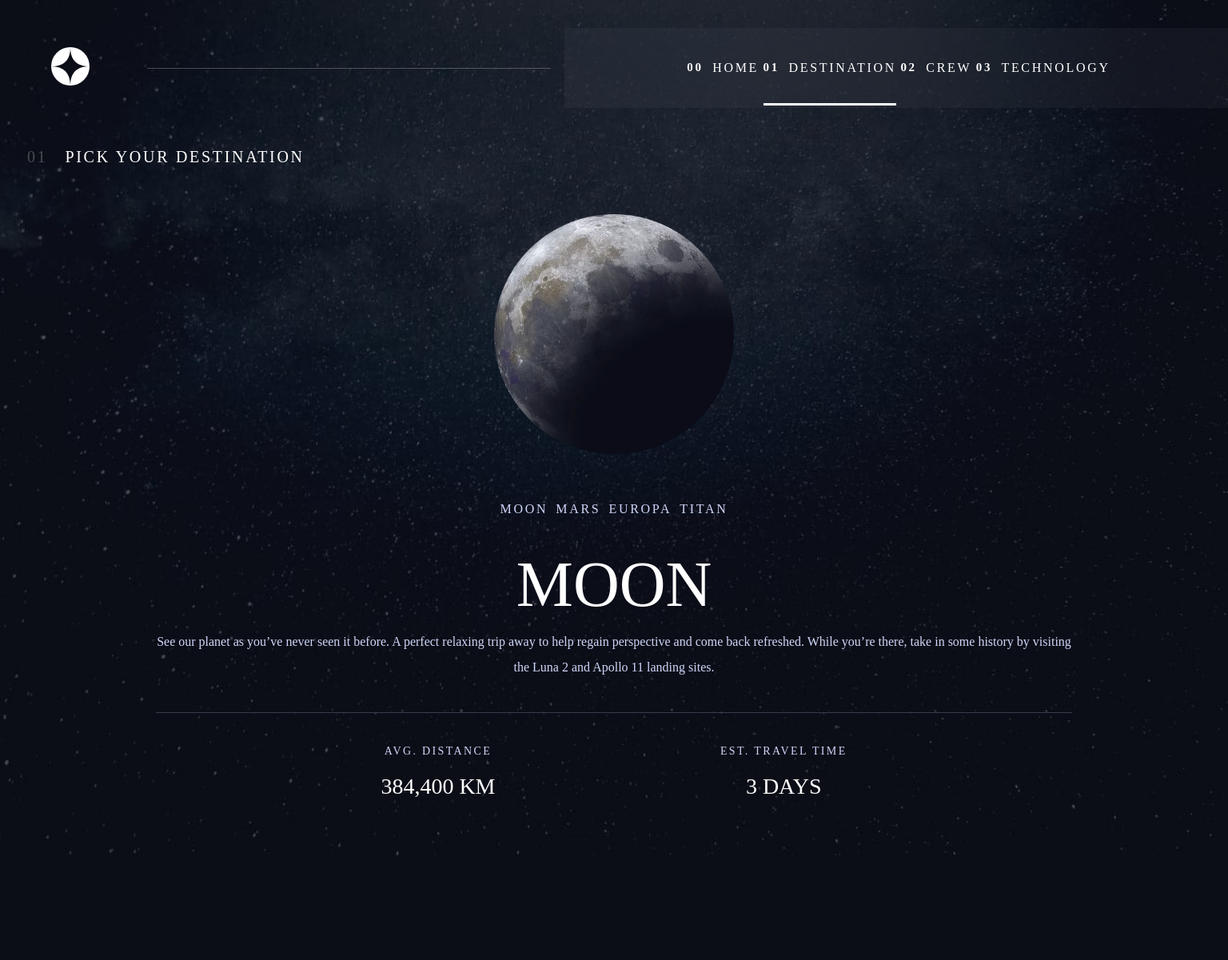
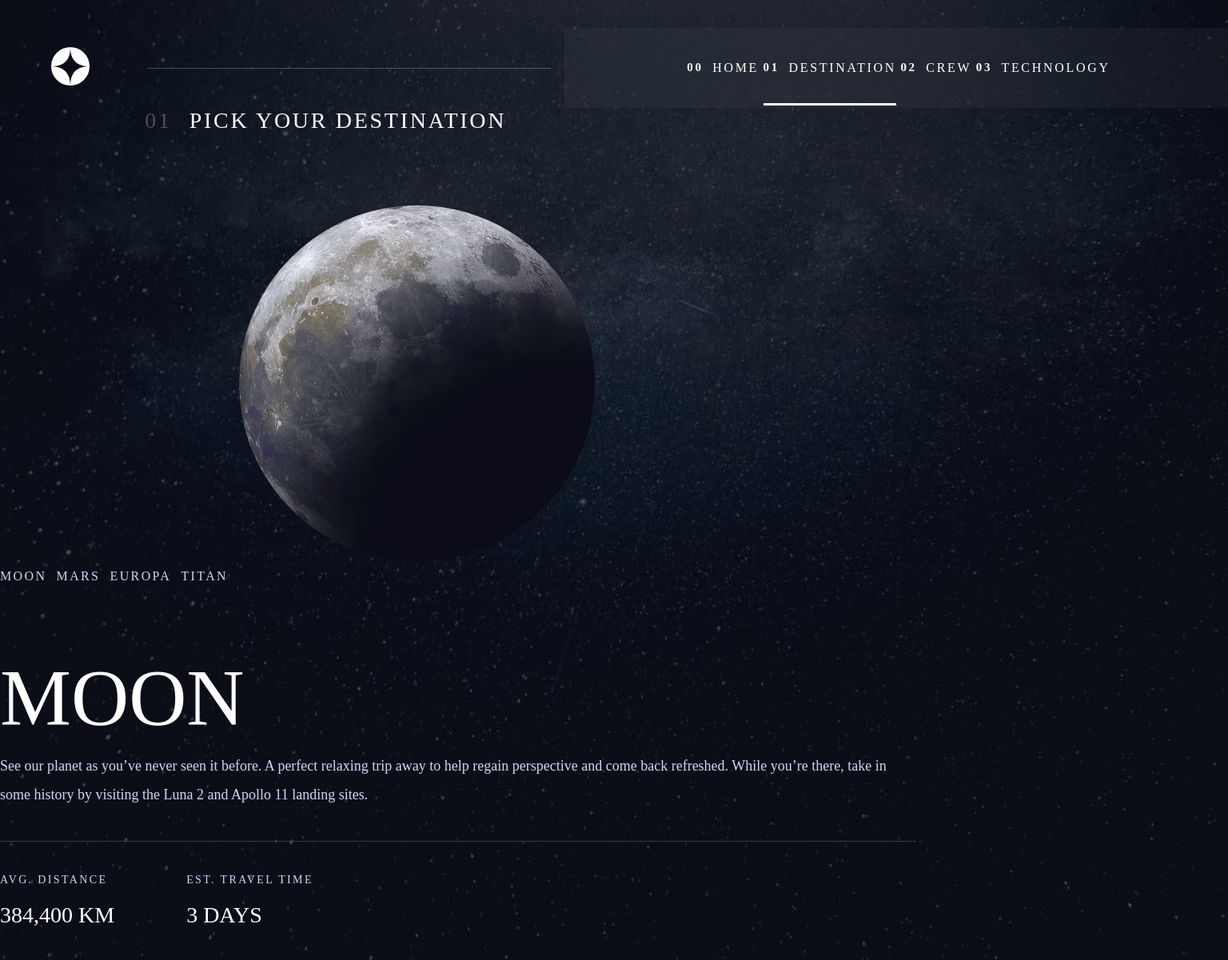
Before and after one commit to salvarez96/FEM-space-website, a React (Vite) app: page /destination/1 in a window 1536 px wide. Shown: the whole page at 80% size. Before the commit the page ends 1070 px from the top, so only its background shows below. Built offline with nearby package versions, Linux system fonts and the light colour scheme; a web font is replaced by a local one.

Commit message:
💄 Finish destination page desktop styles
Add transition styles to custom content links.

```diff
--- a/src/styles/pages/destination.module.scss
+++ b/src/styles/pages/destination.module.scss
@@ -17,20 +17,40 @@ body {
 .destination-navigation {
   width: calc((237.5 * 100%) / 375);
   max-width: 285px;
-  text-align: center;
   margin: 0 auto;
   max-height: calc(28rem / 16);
+  text-align: center;
 
   ul {
     display: flex;
     flex-direction: row;
     margin-top: 10px;
+    min-height: fit-content;
 
     li {
       text-transform: uppercase;
       color: var(--secondary-clr);
+      letter-spacing: 2.36px;
+    }
+
+    a {
+      padding-bottom: 10px;
     }
   }
+}
+
+.navigation-item__hover, .navigation-item__active {
+  width: 100%;
+  height: 3px;
+  background-color: #8a8b90;
+  align-self: flex-end;
+  opacity: 0;
+  transform: scale(0);
+  transition: transform 0.2s ease-in, opacity 0.2s ease-in;
+}
+
+.navigation-link__active {
+  color: #fff;
 }
 
 .destination-main-container {
@@ -116,6 +136,16 @@ body {
     margin: 60px auto;
   }
 
+  .destination-navigation ul a {
+    letter-spacing: 2.7px;
+  }
+
+  .navigation-item__active {
+    opacity: 1;
+    transform: scale(1);
+    background-color: #fff;
+  }
+
   .destination-heading {
     font-size: calc(80rem / 16);
   }
@@ -139,4 +169,79 @@ body {
   body {
     background-image: url('/destination/background-destination-desktop.jpg');
   }
+
+  .destination-page-container {
+    display: grid;
+    grid-template-columns: repeat(12, 1fr);
+    margin-top: 80px;
+  }
+
+  .destination-complimentary-container {
+    grid-column: 2/7;
+  }
+
+  .destination-image, .destination-navigation, .destination-main-container {
+    margin: 0;
+  }
+
+  .destination-main-container {
+    grid-column: 9/12;
+    margin-top: 85px;
+  }
+
+  .destination-navigation {
+    margin-bottom: 30px;
+
+    li a {
+      &:hover ~ .navigation-item__hover {
+        opacity: 1;
+        transform: scale(1);
+        transition: transform 0.2s ease-in, opacity 0.2s ease-in;
+      }
+    }
+  }
+
+  .destination-subheading {
+    margin-top: 0;
+  }
+
+  .destination-image {
+    min-width: 445px;
+    min-height: 445px;
+    margin-top: 90px;
+    margin-left: calc((280 * 100%) / 1440);
+  }
+
+  .destination-subheading {
+    margin-left: calc((170 * 100%) / 1440);
+  }
+
+  .destination-subheading {
+    font-size: calc(28rem / 16);
+  }
+
+  .destination-main-container {
+    min-width: 445px;
+  }
+
+  .destination-heading {
+    font-size: calc(100rem / 16);
+  }
+
+  .destination-main-container, .destination-heading, .main-content {
+    text-align: start;
+  }
+
+  .main-content {
+    font-size: calc(18rem / 16);
+  }
+
+  .additional-facts-container {
+    justify-content: flex-start;
+    gap: 90px;
+
+    .additional-facts {
+      align-items: flex-start;
+    }
+  }
 }
```
